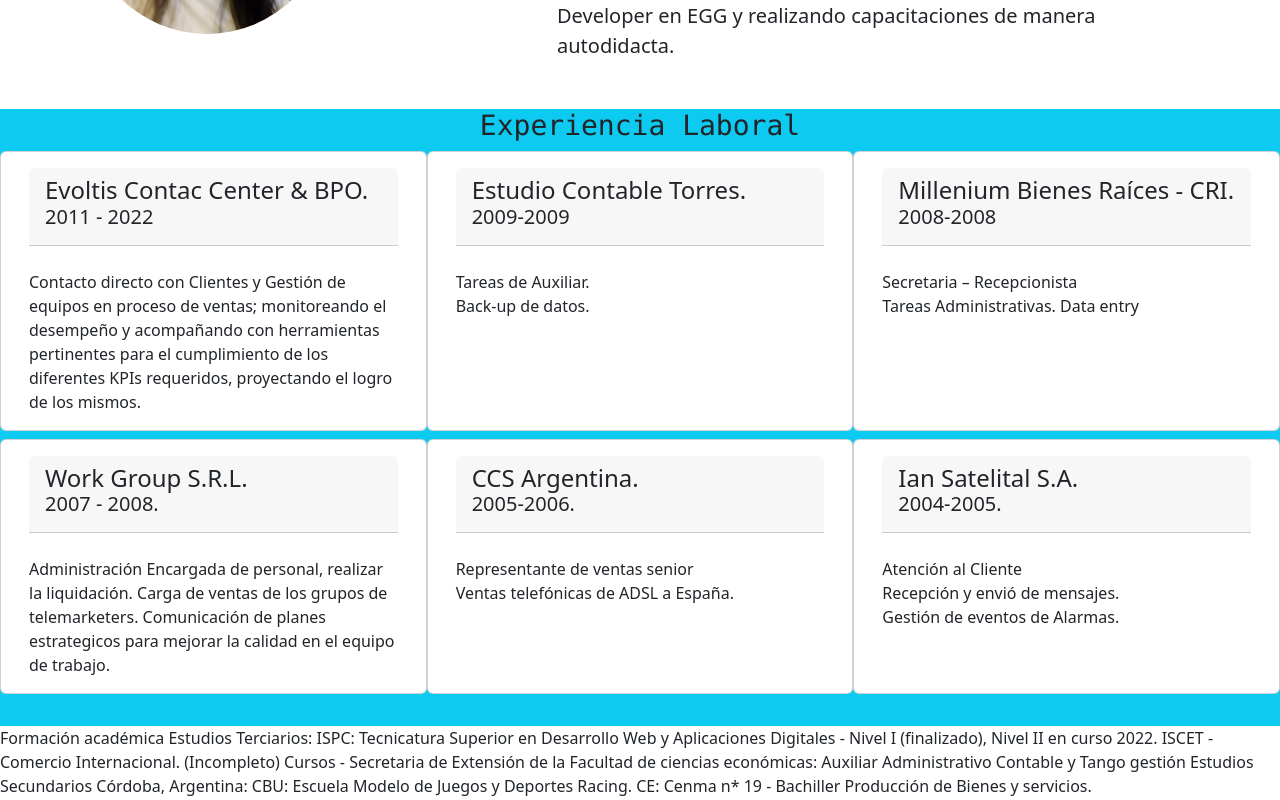
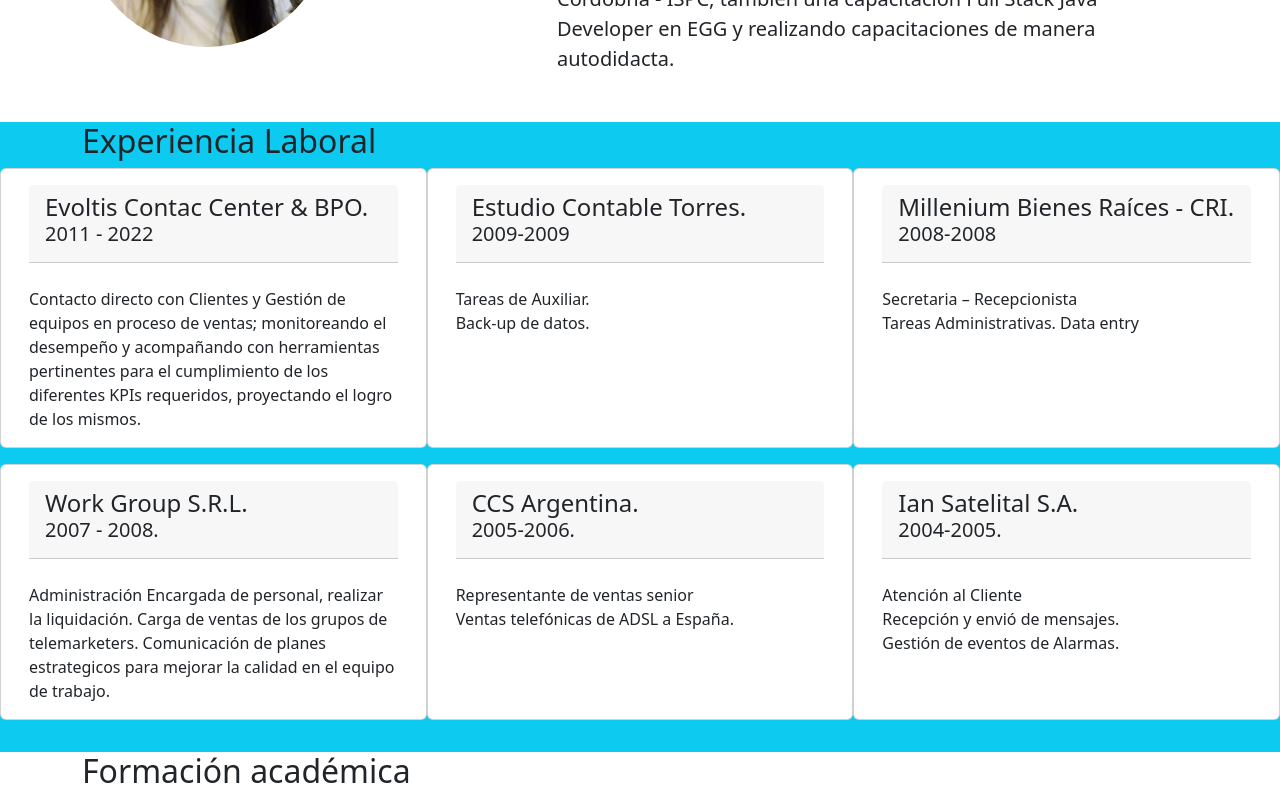
Before and after one commit to erkcgn/ProyectoIntegrador_CologneErika, an Angular app in the folder ProyectoIntegrador_erkcgn/: page /experiencia in a window 1280 px wide. Shown: the part 880-1680 px from the top of the page. Built offline with nearby package versions, Linux system fonts and the light colour scheme.

Commit message:
cambie div por section

```diff
--- a/ProyectoIntegrador_erkcgn/src/app/componentes/acerca-de/acerca-de.component.html
+++ b/ProyectoIntegrador_erkcgn/src/app/componentes/acerca-de/acerca-de.component.html
@@ -2,7 +2,7 @@
     <div class="row py-1">
     </div>
 </section>
-<div class="container marketing">
+<section class="container marketing">
     <div class="row featurette">
         <div class="col-md-7 order-md-2">
             <h1 class="featurette-heading">
@@ -27,4 +27,4 @@
         </div>
     </div>
 
-</div>
+</section>
--- a/ProyectoIntegrador_erkcgn/src/app/componentes/educacion/educacion.component.html
+++ b/ProyectoIntegrador_erkcgn/src/app/componentes/educacion/educacion.component.html
@@ -1,9 +1,13 @@
-<div class="container">
+<section class="container">
     <div class="row">
-
+        <div class="col-md-6">
+            <h2>
+                Formación académica
+            </h2>
+        </div>
     </div>
-</div>
-<p>Formación académica
+</section>
+<p>
     Estudios Terciarios:
 
     ISPC: Tecnicatura Superior en Desarrollo Web y Aplicaciones Digitales - Nivel I (finalizado), Nivel II en curso 2022.
--- a/ProyectoIntegrador_erkcgn/src/app/componentes/experiencia/experiencia.component.html
+++ b/ProyectoIntegrador_erkcgn/src/app/componentes/experiencia/experiencia.component.html
@@ -3,14 +3,17 @@
     </div>
 </section>
 
-<div class="container" class="bg-info">
-    <div class="row">
-        <h3 class="font-monospace text-center">
-            Experiencia Laboral
-        </h3>
-    </div>
-
-    <div class="container-fluid" style="width: 80rem">
+<section class="container" class="bg-info">
+    <section class="container">
+        <div class="row">
+            <div class="col-md-6">
+                <h2>
+                    Experiencia Laboral
+                </h2>
+            </div>
+        </div>
+    </section>
+    <section class="container-fluid" style="width: 80rem">
         <div class="row">
             <div class="card col-md-4">
                 <div class="card-body">
@@ -64,14 +67,14 @@
                 </div>
             </div>
         </div>
-    </div>
+    </section>
 
     <section>
-        <div class="row py-1">
+        <div class="row py-2">
         </div>
     </section>
 
-    <div class="container-fluid" style="width: 80rem">
+    <section class="container-fluid" style="width: 80rem">
         <div class="row">
             <div class="card col-md-4">
                 <div class="card-body">
@@ -124,9 +127,9 @@
                 </div>
             </div>
         </div>
-    </div>
+    </section>
     <section>
         <div class="row py-3">
         </div>
     </section>
-</div>
+</section>
```
